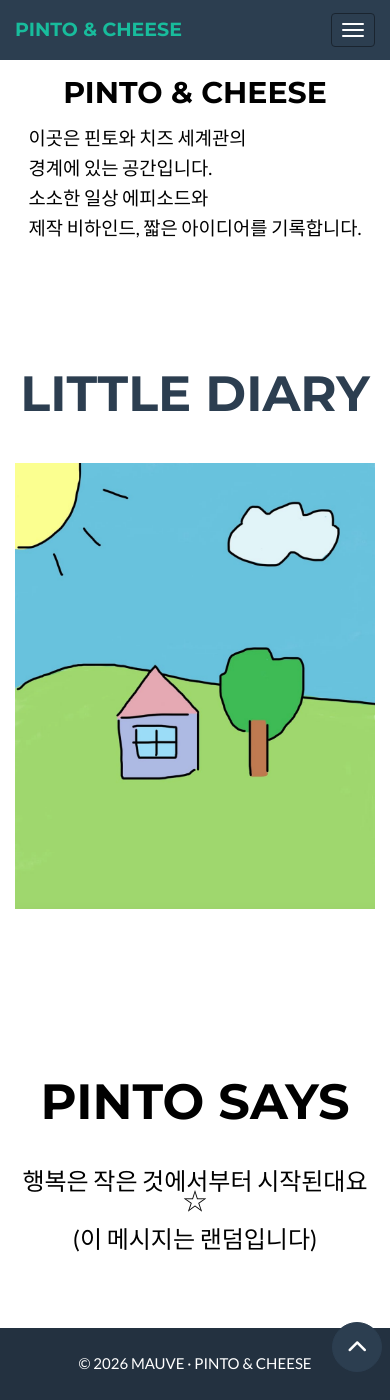
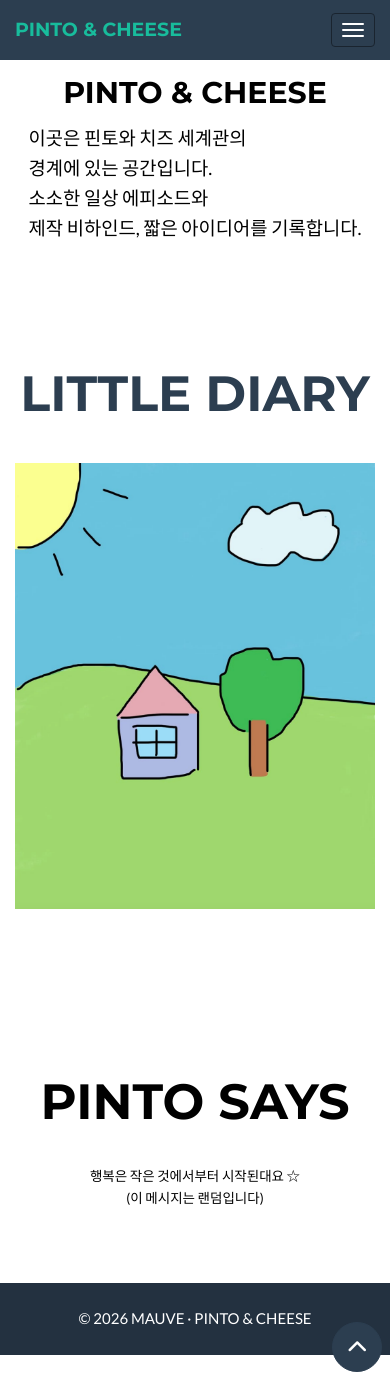
Before and after one commit to pintocheese/pintocheese.github.io, a Jekyll site: the page built from _posts/2014-07-18-project-1.markdown, in a window 390 px wide and 1400 px high, scrolled down 373 px. Built offline with Jekyll 4.4.1, drawn with Linux system fonts in a browser that asks for light colours.

Commit message:
Update custom.css

```diff
--- a/assets/css/custom.css
+++ b/assets/css/custom.css
@@ -62,7 +62,7 @@ section.success,
 
   /* about 안의 랜덤 메시지 */
   #about-message {
-    font-size: 1.6em;
+    font-size: 0.9em;
     text-align: center;
   }
 
```
